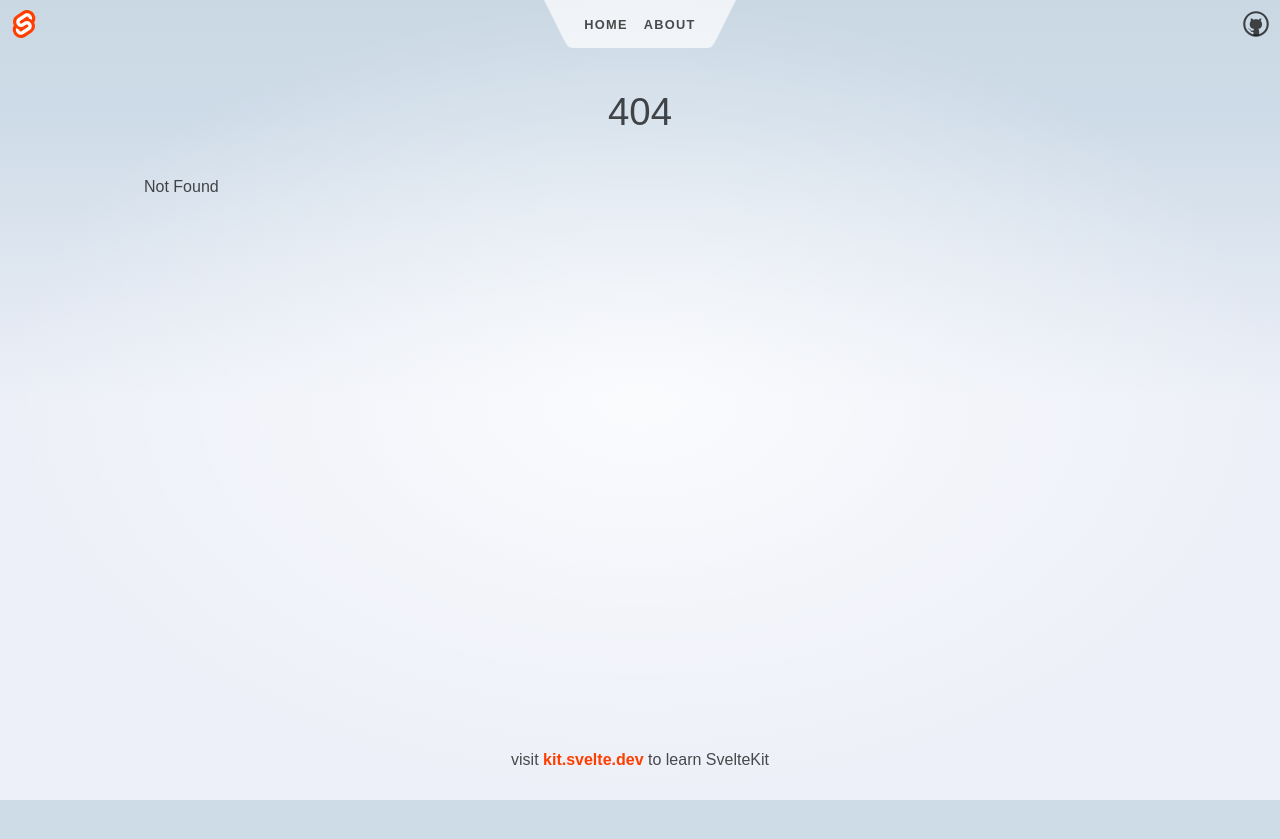
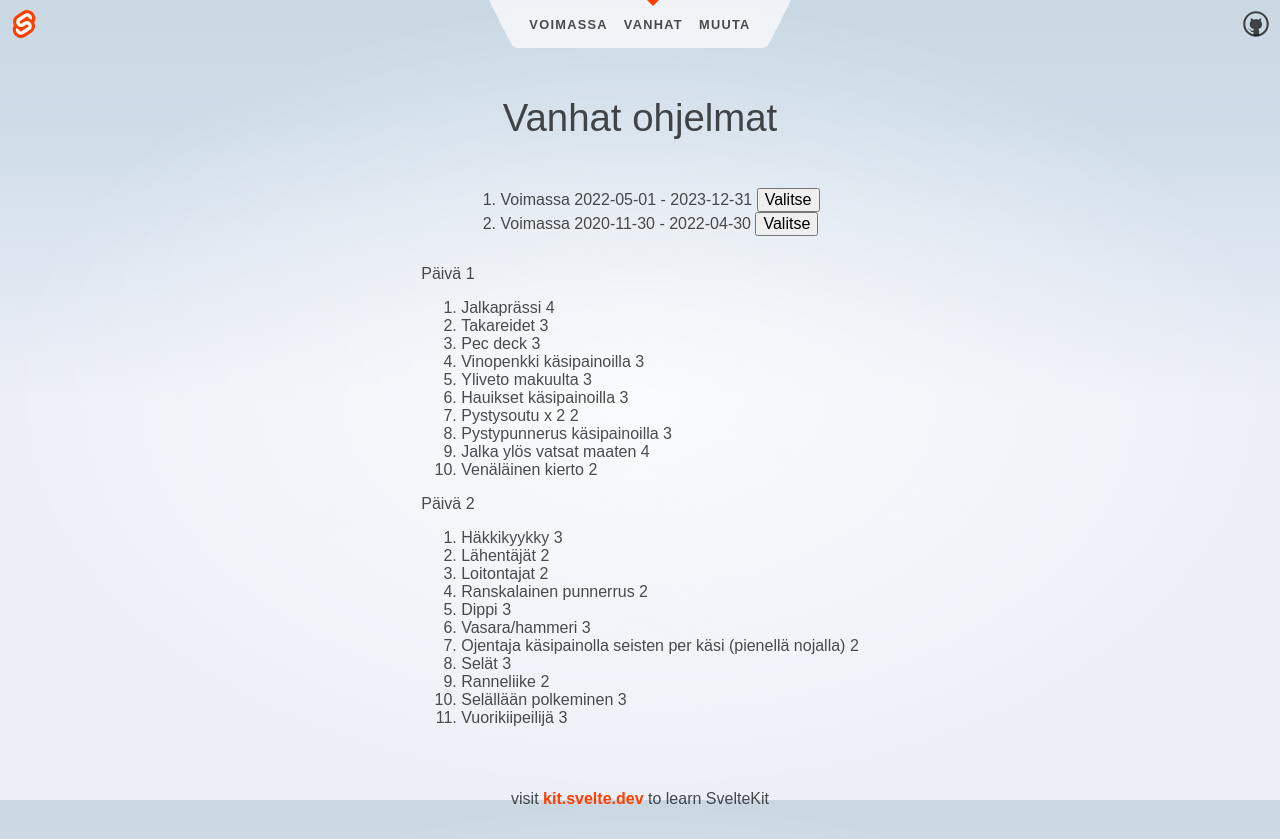
Before and after one commit to Humakt83/gymprog, a SvelteKit app: page /programs in a window 1280 px wide. Before the commit this address had no page. Before the commit the page ends 800 px from the top, so only its background shows below. Built offline with nearby package versions, Linux system fonts and the light colour scheme.

Commit message:
Show old programs

```diff
--- a/src/lib/resources/gymprogs.json
+++ b/src/lib/resources/gymprogs.json
@@ -64,11 +64,68 @@
     {
         "periodStart": "2022-05-01",
         "periodEnd": "2023-12-31",
-        "program": []
+        "program": [
+            {
+                "moves": [
+                    {"name": "Jalkaprässi", "times": 4},
+                    {"name": "Takareidet", "times": 3},
+
+                    {"name": "Pec deck", "times": 3},
+
+                    {"name": "Vinopenkki käsipainoilla", "times": 3},
+                    {"name": "Yliveto makuulta", "times": 3},
+                    {"name": "Hauikset käsipainoilla", "times": 3},
+
+                    {"name": "Pystysoutu x 2", "times": 2},
+                    {"name": "Pystypunnerus käsipainoilla", "times": 3},
+
+                    {"name": "Jalka ylös vatsat maaten", "times": 4},
+                    {"name": "Venäläinen kierto", "times": 2}
+                ]
+            },
+            {
+                "moves": [
+                    {"name": "Häkkikyykky", "times": 3},
+                    {"name": "Lähentäjät", "times": 2},
+                    {"name": "Loitontajat", "times": 2},
+
+                    {"name": "Ranskalainen punnerrus", "times": 2},
+                    {"name": "Dippi", "times": 3},
+                    {"name": "Vasara/hammeri", "times": 3},
+
+                    {"name": "Ojentaja käsipainolla seisten per käsi (pienellä nojalla)", "times": 2},
+                    {"name": "Selät", "times": 3},
+                    {"name": "Ranneliike", "times": 2},
+
+                    {"name": "Selällään polkeminen", "times": 3},
+                    {"name": "Vuorikiipeilijä", "times": 3}
+                ]
+            }
+        ]
     },
     {
         "periodStart": "2020-11-30",
         "periodEnd": "2022-04-30",
-        "program": []
+        "program": [            {
+            "moves": [
+                {"name": "Kyykky", "times": 4},
+                {"name": "Pohkeet", "times": 4},
+                {"name": "Maastaveto", "times": 4},
+
+                {"name": "Ojentajat taljalla", "times": 4},
+                {"name": "Hauikset taljalla", "times": 4},
+                {"name": "Hauikset taljalla vastaotteella", "times": 1},
+                {"name": "Naamaveto (face pull)", "times": 2},
+                {"name": "Ylätalja eteen", "times": 2},
+
+                {"name": "Vipunosto käsipainoilla sivulle", "times": 2},
+                {"name": "Vipunosto käsipainoilla etee", "times": 2},
+
+                {"name": "Vatsarutistus", "times": 4},
+                {"name": "Vatsa/kylki kurkota pakaroita", "times": 4},
+                {"name": "Staattinen vatsa makuulta", "times": 4}
+
+            ]
+        }]
     }
 ]
--- a/src/routes/Header.svelte
+++ b/src/routes/Header.svelte
@@ -17,10 +17,13 @@
 		</svg>
 		<ul>
 			<li aria-current={$page.url.pathname === '/' ? 'page' : undefined}>
-				<a href="/">Home</a>
+				<a href="/">Voimassa</a>
+			</li>
+			<li aria-current={$page.url.pathname === '/programs' ? 'page' : undefined}>
+				<a href="/programs">Vanhat</a>
 			</li>
 			<li aria-current={$page.url.pathname === '/about' ? 'page' : undefined}>
-				<a href="/about">About</a>
+				<a href="/about">Muuta</a>
 			</li>
 		</ul>
 		<svg viewBox="0 0 2 3" aria-hidden="true">
--- /dev/null
+++ b/src/routes/Program.svelte
@@ -0,0 +1,17 @@
+<script lang="ts">
+    export let program : [{moves: [{name: String, times: number}]}];
+</script>
+
+<div>
+    {#each program as day, index}
+        <h2>Päivä {++index}</h2>
+        <ol>
+            {#each day.moves as move}
+                <li>{move.name} {move.times}</li>
+            {/each}
+        </ol>
+    {/each}
+</div>
+
+<style>
+</style>
--- /dev/null
+++ b/src/routes/programs/+page.svelte
@@ -0,0 +1,71 @@
+<script>
+	import welcome from '$lib/images/svelte-welcome.webp';
+	import welcome_fallback from '$lib/images/svelte-welcome.png';
+	import gymprogs from '$lib/resources/gymprogs.json';
+    import Program from '../Program.svelte';
+
+	const programs = gymprogs.filter(prog => !prog.current);
+    let selectedProgram = programs[0];
+
+    const setSelectedProgram = (program) => {
+        selectedProgram = program;
+    }
+</script>
+
+<svelte:head>
+	<title>Vanhat</title>
+	<meta name="description" content="old gym programs" />
+</svelte:head>
+
+<section>
+	<h1>
+        Vanhat ohjelmat
+	</h1>
+
+	<div>
+        <ol>
+            {#each programs as prog}
+			<li>
+                Voimassa {prog.periodStart} - {prog.periodEnd}
+                <button on:click={() => setSelectedProgram(prog)}>
+                    Valitse
+                </button>
+            </li>
+		{/each}
+        </ol>
+
+	</div>
+
+    <Program program={selectedProgram?.program}></Program>
+
+</section>
+
+<style>
+	section {
+		display: flex;
+		flex-direction: column;
+		justify-content: center;
+		align-items: center;
+		flex: 0.6;
+	}
+
+	h1 {
+		width: 100%;
+	}
+
+	.welcome {
+		display: block;
+		position: relative;
+		width: 100%;
+		height: 0;
+		padding: 0 0 calc(100% * 495 / 2048) 0;
+	}
+
+	.welcome img {
+		position: absolute;
+		width: 100%;
+		height: 100%;
+		top: 0;
+		display: block;
+	}
+</style>
--- /dev/null
+++ b/src/routes/programs/+page.ts
@@ -0,0 +1,3 @@
+// since there's no dynamic data here, we can prerender
+// it so that it gets served as a static asset in production
+export const prerender = true;
```
Also changed, not shown: src/routes/+page.svelte (+6 -12 lines).
